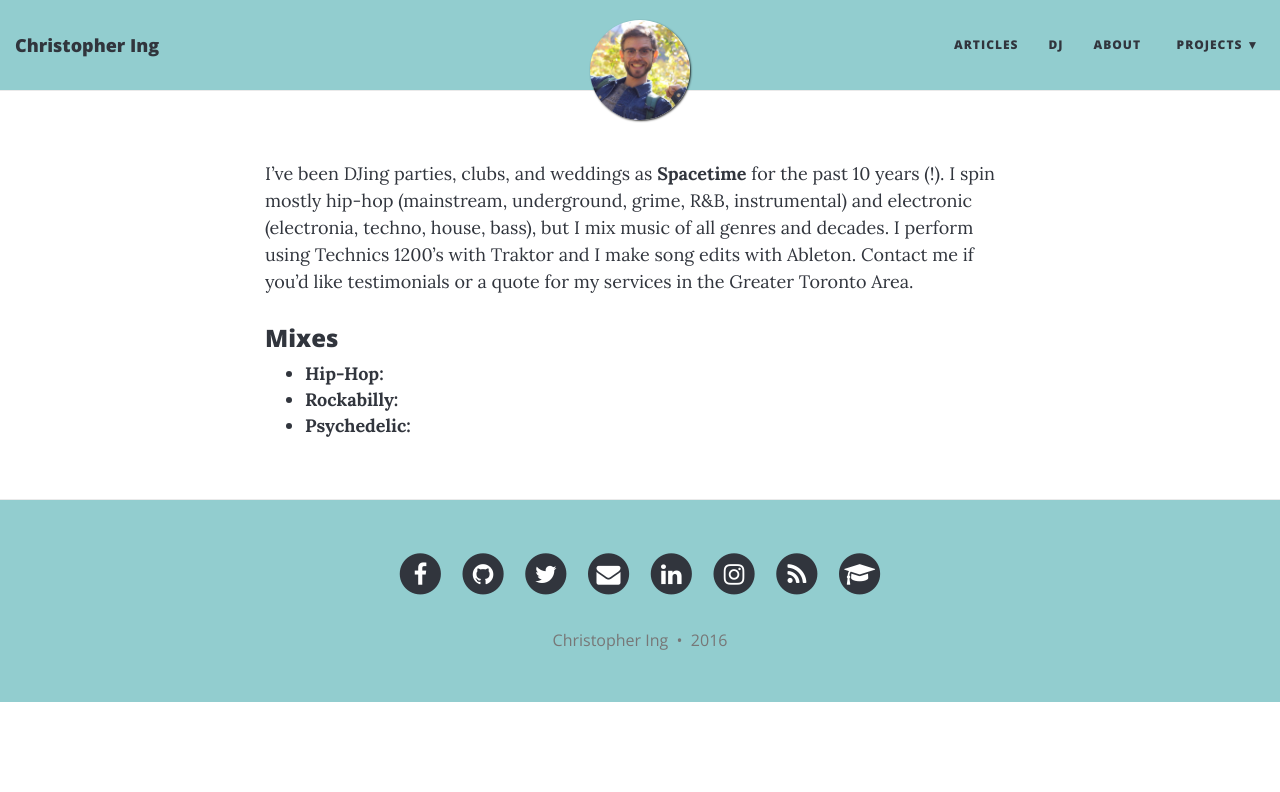
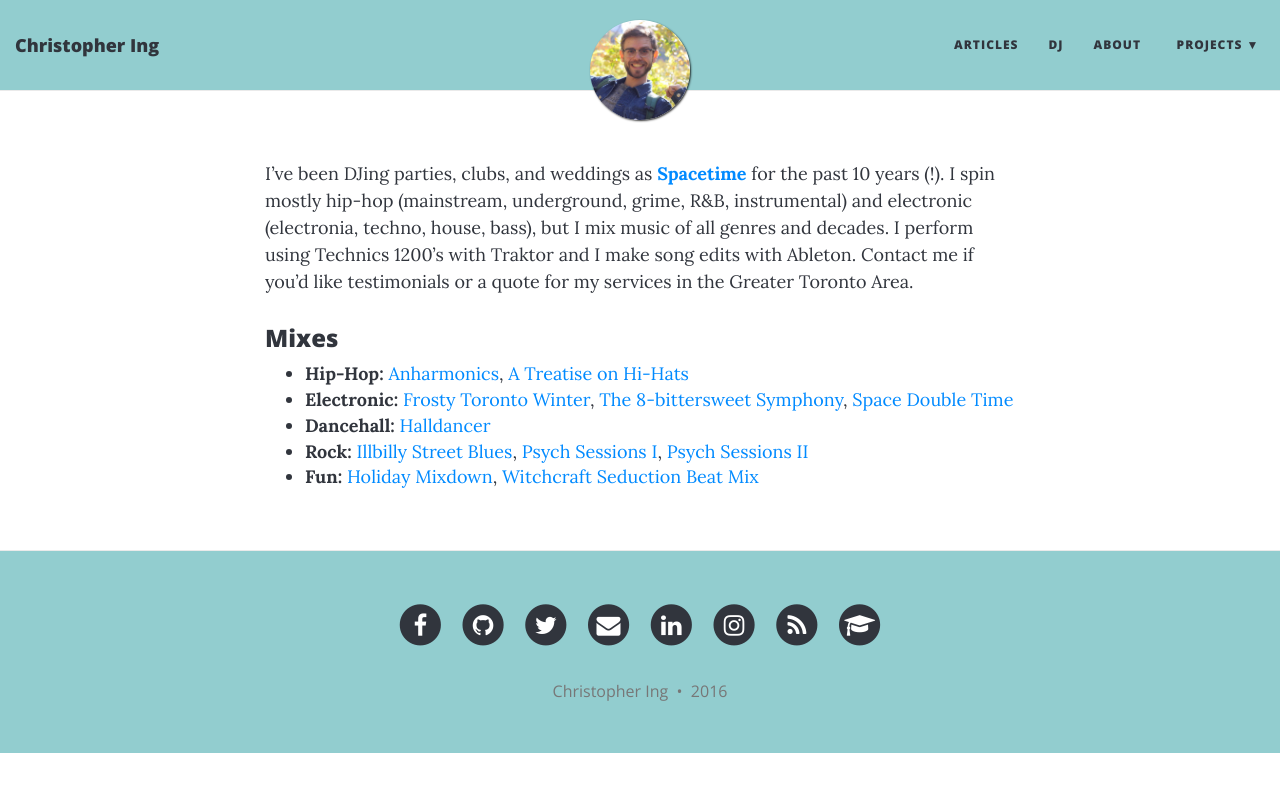
Before and after one commit to cing/cing.github.io, a Jekyll site: the page built from dj.md, in a window 1280 px wide. Shown: the top 792 px of the page. Built offline with Jekyll 4.4.1, drawn with Linux system fonts in a browser that asks for light colours; nearby versions of some CDN libraries.

Commit message:
Update DJ mixes

```diff
--- a/dj.md
+++ b/dj.md
@@ -2,10 +2,12 @@
 layout: page
 ---
 
-I've been DJing parties, clubs, and weddings as **Spacetime** for the past 10 years (!). I spin mostly hip-hop (mainstream, underground, grime, R&B, instrumental) and electronic (electronia, techno, house, bass), but I mix music of all genres and decades. I perform using Technics 1200's with Traktor and I make song edits with Ableton. Contact me if you'd like testimonials or a quote for my services in the Greater Toronto Area.
+I've been DJing parties, clubs, and weddings as **[Spacetime](https://www.mixcloud.com/spacetime/)** for the past 10 years (!). I spin mostly hip-hop (mainstream, underground, grime, R&B, instrumental) and electronic (electronia, techno, house, bass), but I mix music of all genres and decades. I perform using Technics 1200's with Traktor and I make song edits with Ableton. Contact me if you'd like testimonials or a quote for my services in the Greater Toronto Area.
 
 ### Mixes
 
-* **Hip-Hop:**
-* **Rockabilly:**
-* **Psychedelic:**
+* **Hip-Hop:** [Anharmonics](https://www.mixcloud.com/spacetime/anharmonics/), [A Treatise on Hi-Hats](https://www.mixcloud.com/spacetime/a-treatise-on-hi-hats/)
+* **Electronic:** [Frosty Toronto Winter](https://www.mixcloud.com/spacetime/frosty-toronto-winter/), [The 8-bittersweet Symphony](https://www.mixcloud.com/spacetime/the-8-bittersweet-symphony/), [Space Double Time](https://www.mixcloud.com/spacetime/space-double-time/)
+* **Dancehall:** [Halldancer](https://www.mixcloud.com/spacetime/halldancer/)
+* **Rock:** [Illbilly Street Blues](https://www.mixcloud.com/spacetime/illbilly-street-blues/), [Psych Sessions I](https://www.mixcloud.com/spacetime/psych-sessions-i/), [Psych Sessions II](https://www.mixcloud.com/spacetime/psych-sessions-ii/)
+* **Fun:** [Holiday Mixdown](https://www.mixcloud.com/spacetime/holiday-mix-down/), [Witchcraft Seduction Beat Mix](https://www.mixcloud.com/spacetime/witchcraft-seduction-beat-mix/)
```
